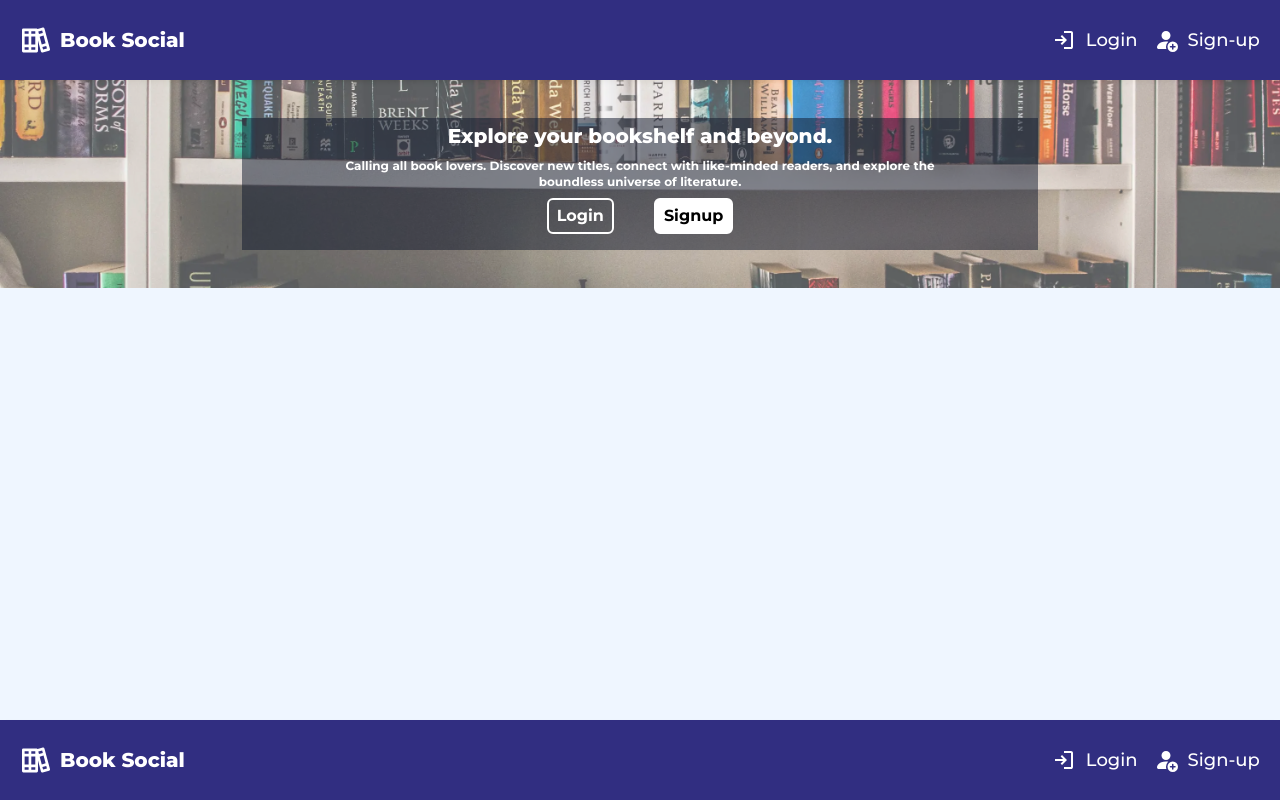
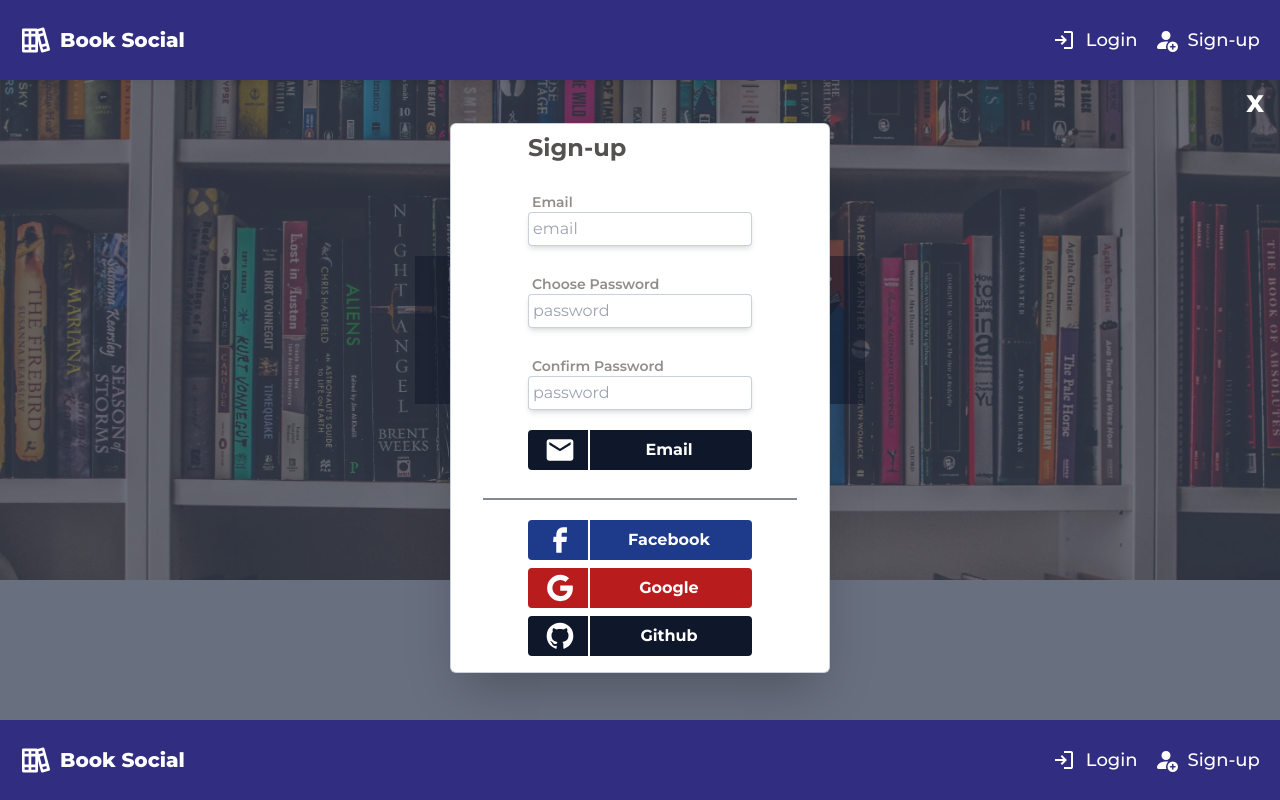
Before and after one commit to realworldweb/book-social-new, a Next.js app: page / in a window 1280 px wide. Both pictures are taken after a click on the button "Signup". Built offline with nearby package versions, Linux system fonts and the light colour scheme; no server answers.

Commit message:
fix up res draft for hero added firebase features

```diff
--- a/components/index/hero.tsx
+++ b/components/index/hero.tsx
@@ -1,23 +1,29 @@
 /*next*/
 import Image from 'next/image';
+
+/*firebase*/
+import { useAuth } from '@/context/authUserContext';
 
 /*images*/
 import heroImg from '@/public/images/bookshelfHero.webp';
 
 function Hero() {
+	const { toggleLogin } = useAuth();
 	return (
-		<div className='relative flex items-center justify-center w-full h-52'>
+		<div className='relative flex items-center justify-center w-full overflow-hidden h-fit min-h-[280px] md:min-h-[500px] lg:min-h[750px]'>
 			<Image
 				src={heroImg}
-				fill
 				style={{
+					position: 'absolute',
+					width: '100%',
+					top: 0,
 					objectFit: 'cover',
-					objectPosition: 'center',
+					height: 'auto',
 					opacity: 0.7,
 				}}
 				alt='group of book readers'
 			/>
-			<div className='relative z-10 bg-slate-900/50'>
+			<div className='relative z-10 bg-slate-900/50 max-w-[450px]'>
 				<h1 className='mt-1 font-extrabold text-center text-white md:text-xl'>
 					Explore your bookshelf and beyond.
 				</h1>
@@ -26,10 +32,16 @@ function Hero() {
 					readers, and explore the boundless universe of literature.
 				</p>
 				<div className='flex items-center justify-center gap-10 mt-2 mb-4'>
-					<button className='flex items-center justify-center px-2 py-1 font-bold text-white border-2 border-white rounded-md hover:bg-white hover:text-black'>
+					<button
+						onClick={() => toggleLogin('login')}
+						className='flex items-center justify-center px-2 py-1 font-bold text-white border-2 border-white rounded-md hover:bg-white hover:text-black'
+					>
 						Login
 					</button>
-					<button className='flex items-center justify-center px-2 py-1 font-bold bg-white border-2 border-white rounded-md hover:bg-transparent hover:text-white'>
+					<button
+						onClick={() => toggleLogin('signup')}
+						className='flex items-center justify-center px-2 py-1 font-bold bg-white border-2 border-white rounded-md hover:bg-transparent hover:text-white'
+					>
 						Signup
 					</button>
 				</div>
--- a/components/login/loginModal.tsx
+++ b/components/login/loginModal.tsx
@@ -19,7 +19,7 @@ const LoginPanel: FC<Props> = ({ currentState }) => {
 	const { toggleLogin } = useAuth();
 
 	return (
-		<div className='absolute z-10 flex flex-col items-center justify-center w-full h-full overflow-y-scroll scrollY bg-slate-900/60'>
+		<div className='absolute z-50 flex flex-col items-center justify-center w-full h-full overflow-y-scroll scrollY bg-slate-900/60'>
 			<button
 				className='absolute text-2xl font-extrabold text-white right-4 top-2'
 				onClick={() => toggleLogin()}
```
